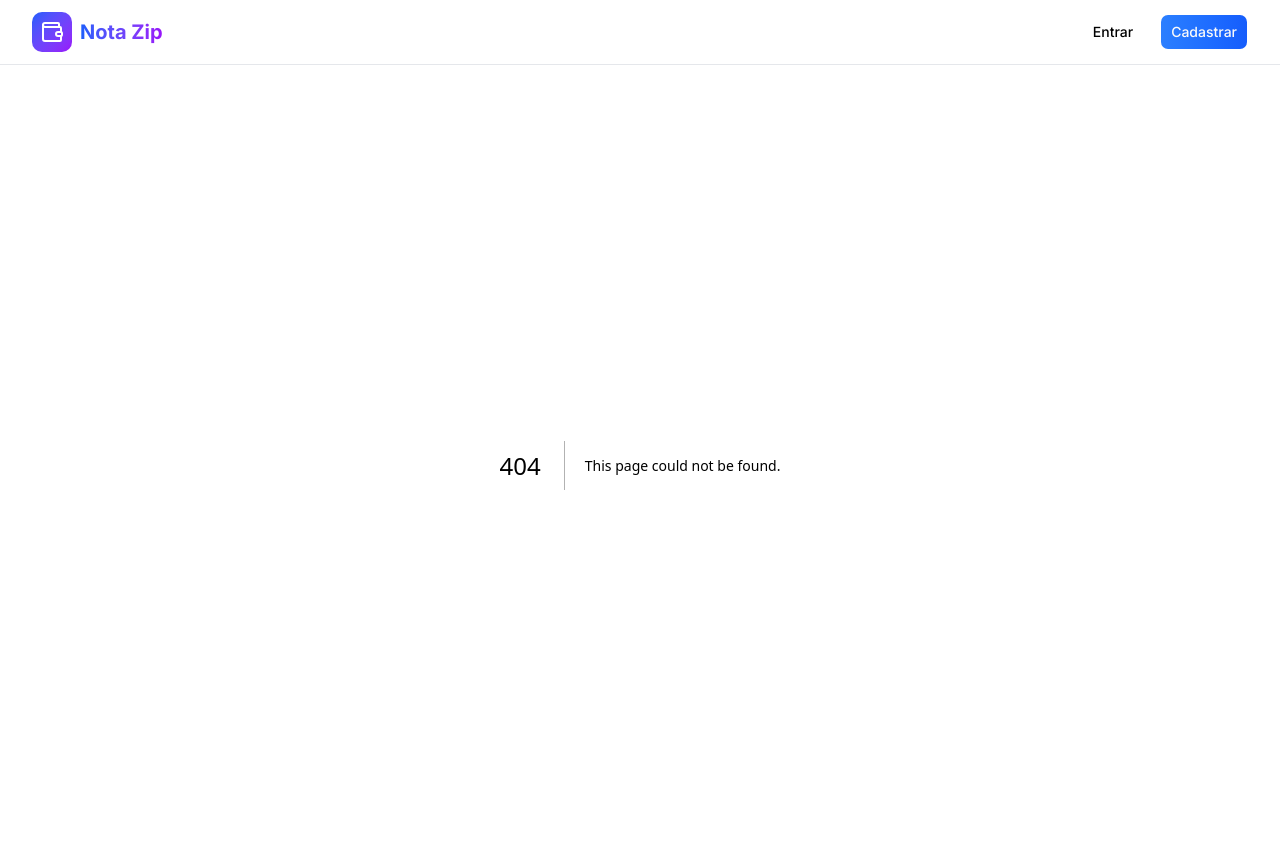
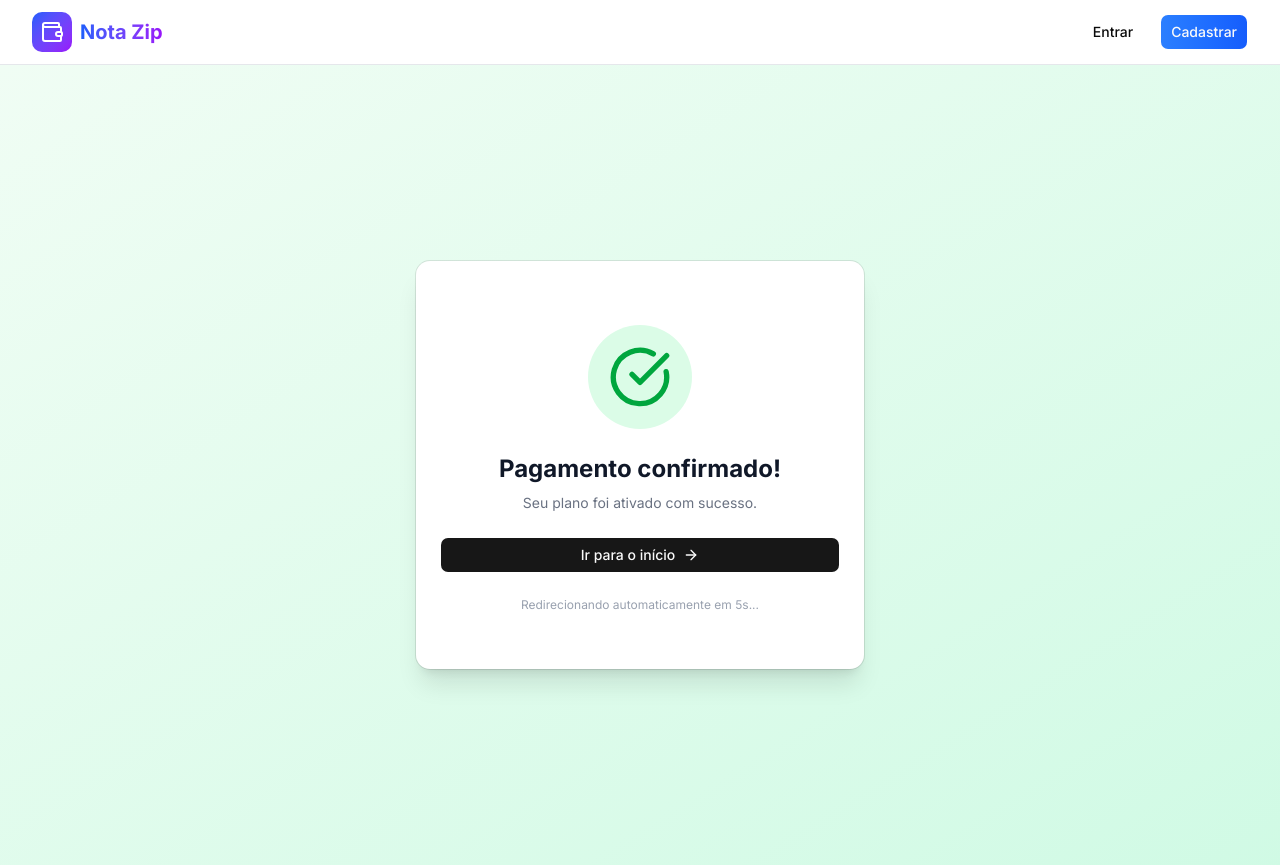
Before and after one commit to guilhermeramiresbrasil/nota-zip-frontend, a Next.js app: page /payment-success in a window 1280 px wide. Before the commit this address had no page. Built offline with nearby package versions, Linux system fonts and the light colour scheme.

Commit message:
feat: add payment success page with redirect and receipt link

```diff
--- /dev/null
+++ b/src/app/payment-success/page.tsx
@@ -0,0 +1,89 @@
+'use client';
+
+import { useEffect, useState } from 'react';
+import { useRouter, useSearchParams } from 'next/navigation';
+import { CheckCircle, ArrowRight, Receipt } from 'lucide-react';
+import { Button } from '@/components/ui/button';
+import { Card, CardContent } from '@/components/ui/card';
+
+export default function PaymentSuccessPage() {
+  const router = useRouter();
+  const searchParams = useSearchParams();
+  const [countdown, setCountdown] = useState(10);
+
+  const receiptUrl = searchParams.get('receipt_url');
+  const captureMethod = searchParams.get('capture_method');
+  const orderNsu = searchParams.get('order_nsu');
+
+  useEffect(() => {
+    const timer = setInterval(() => {
+      setCountdown((prev) => {
+        if (prev <= 1) {
+          clearInterval(timer);
+          router.push('/home');
+        }
+        return prev - 1;
+      });
+    }, 1000);
+    return () => clearInterval(timer);
+  }, [router]);
+
+  const paymentMethodLabel = captureMethod === 'pix' ? 'Pix' : 'Cartão de crédito';
+
+  return (
+    <div className="min-h-screen flex items-center justify-center bg-gradient-to-br from-green-50 to-emerald-100 dark:from-green-950 dark:to-emerald-900 p-4">
+      <Card className="w-full max-w-md shadow-xl">
+        <CardContent className="pt-10 pb-8 flex flex-col items-center text-center gap-6">
+          <div className="rounded-full bg-green-100 dark:bg-green-900 p-5">
+            <CheckCircle className="w-16 h-16 text-green-600 dark:text-green-400" />
+          </div>
+
+          <div className="space-y-2">
+            <h1 className="text-2xl font-bold text-gray-900 dark:text-gray-100">
+              Pagamento confirmado!
+            </h1>
+            <p className="text-gray-500 dark:text-gray-400">
+              Seu plano foi ativado com sucesso.
+            </p>
+          </div>
+
+          {(captureMethod || orderNsu) && (
+            <div className="w-full bg-gray-50 dark:bg-gray-800 rounded-lg p-4 text-sm text-left space-y-2">
+              {captureMethod && (
+                <div className="flex justify-between">
+                  <span className="text-gray-500">Método</span>
+                  <span className="font-medium">{paymentMethodLabel}</span>
+                </div>
+              )}
+              {orderNsu && (
+                <div className="flex justify-between">
+                  <span className="text-gray-500">Pedido</span>
+                  <span className="font-medium font-mono text-xs">{orderNsu}</span>
+                </div>
+              )}
+            </div>
+          )}
+
+          <div className="w-full flex flex-col gap-3">
+            {receiptUrl && (
+              <Button variant="outline" className="w-full gap-2" asChild>
+                <a href={receiptUrl} target="_blank" rel="noopener noreferrer">
+                  <Receipt className="w-4 h-4" />
+                  Ver comprovante
+                </a>
+              </Button>
+            )}
+            <Button className="w-full gap-2" onClick={() => router.push('/home')}>
+              Ir para o início
+              <ArrowRight className="w-4 h-4" />
+            </Button>
+          </div>
+
+          <p className="text-xs text-gray-400">
+            Redirecionando automaticamente em {countdown}s...
+          </p>
+        </CardContent>
+      </Card>
+    </div>
+  );
+}
```
